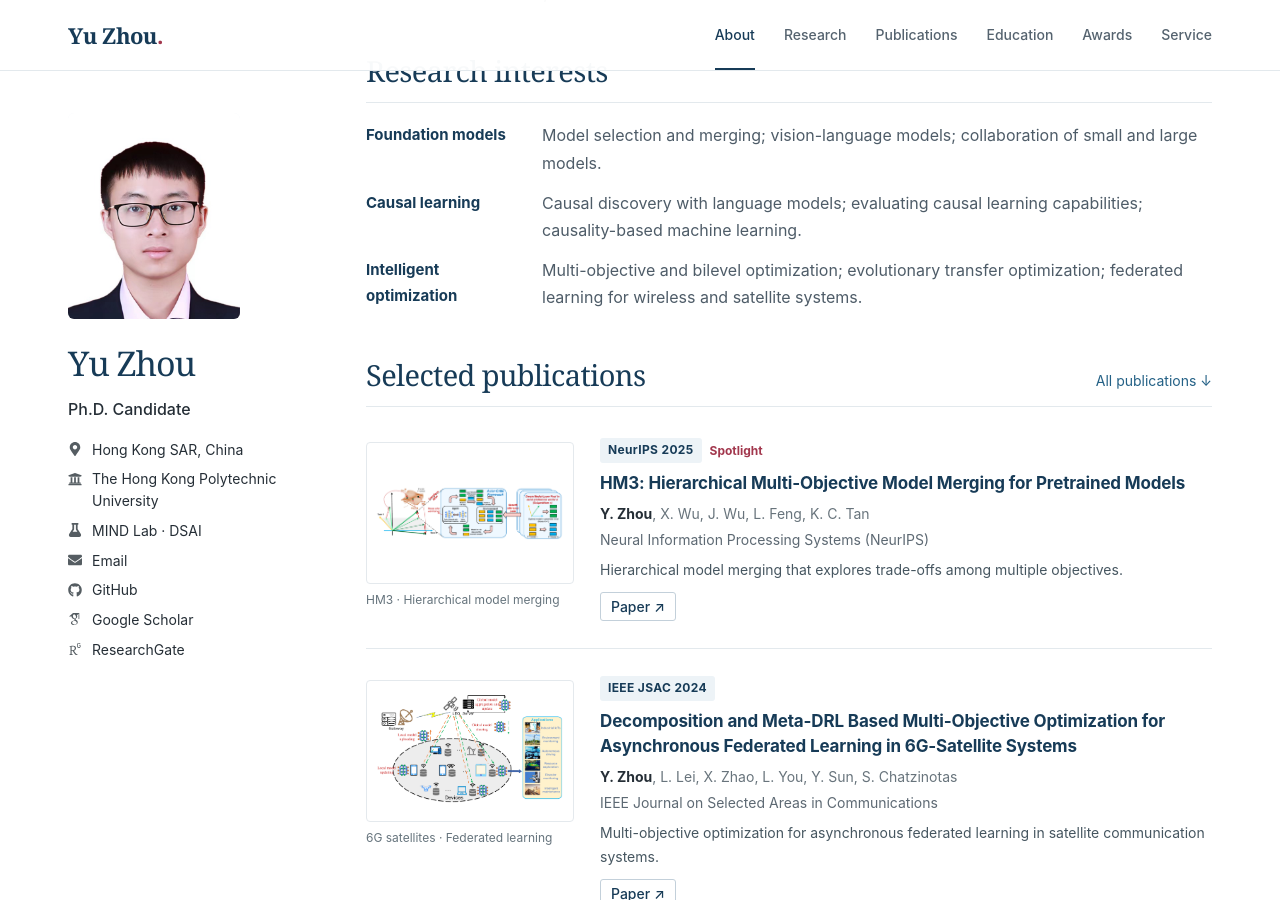
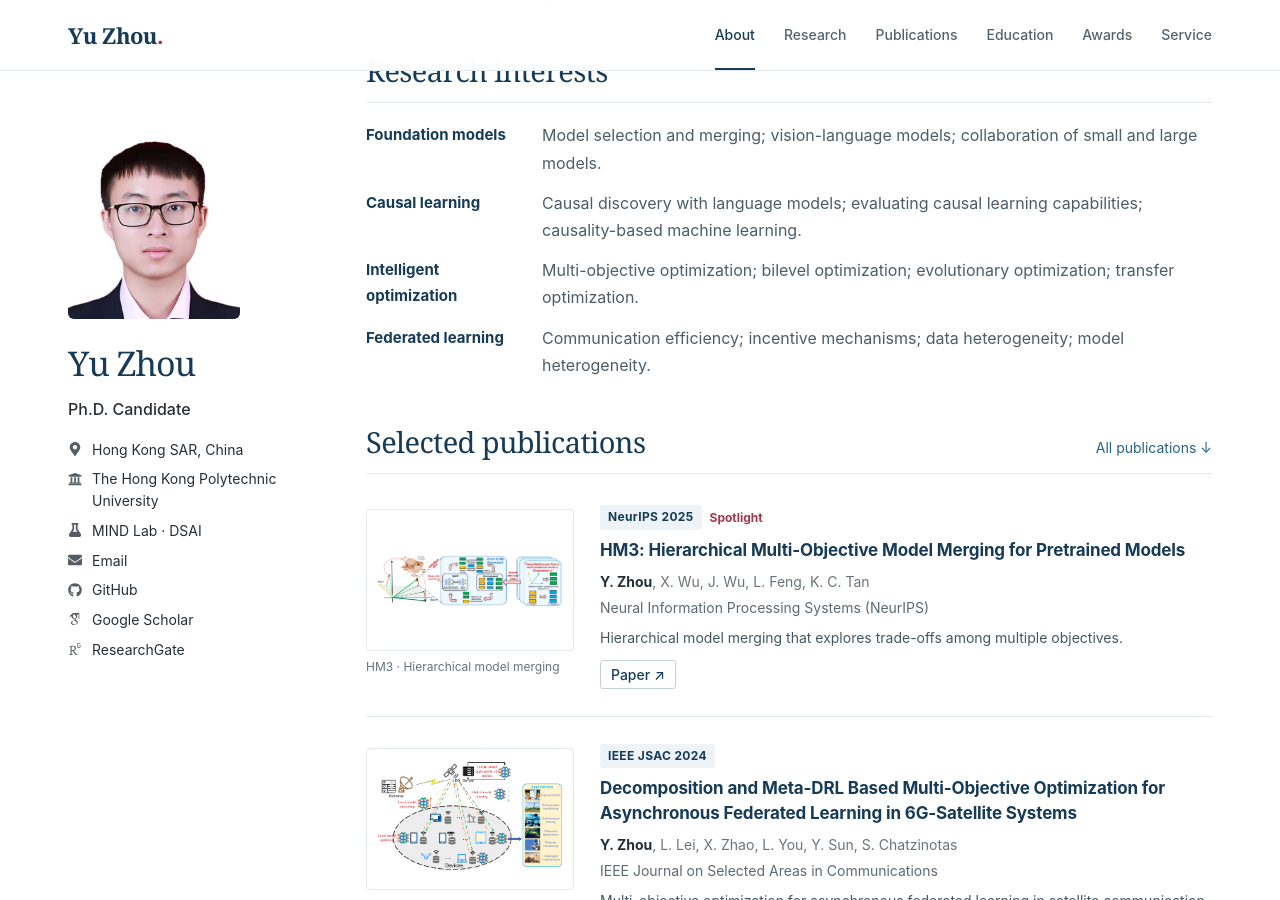
Before and after one commit to Rainy-ZhouYu/rainy-zhouyu.github.io, a Jekyll site: the page built from _pages/about.md, in a window 1280 px wide and 900 px high, scrolled down 694 px. Built offline with Jekyll 4.4.1, drawn with Linux system fonts in a browser that asks for light colours.

Commit message:
Add files via upload

```diff
--- a/_pages/about.md
+++ b/_pages/about.md
@@ -15,7 +15,8 @@ layout: default
   <dl class="research-list">
     <div><dt>Foundation models</dt><dd>Model selection and merging; vision-language models; collaboration of small and large models.</dd></div>
     <div><dt>Causal learning</dt><dd>Causal discovery with language models; evaluating causal learning capabilities; causality-based machine learning.</dd></div>
-    <div><dt>Intelligent optimization</dt><dd>Multi-objective and bilevel optimization; evolutionary transfer optimization; federated learning for wireless and satellite systems.</dd></div>
+    <div><dt>Intelligent optimization</dt><dd>Multi-objective optimization; bilevel optimization; evolutionary optimization; transfer optimization.</dd></div>
+    <div><dt>Federated learning</dt><dd>Communication efficiency; incentive mechanisms; data heterogeneity; model heterogeneity.</dd></div>
   </dl>
 </section>
 <section class="section" id="selected-publications">
```
